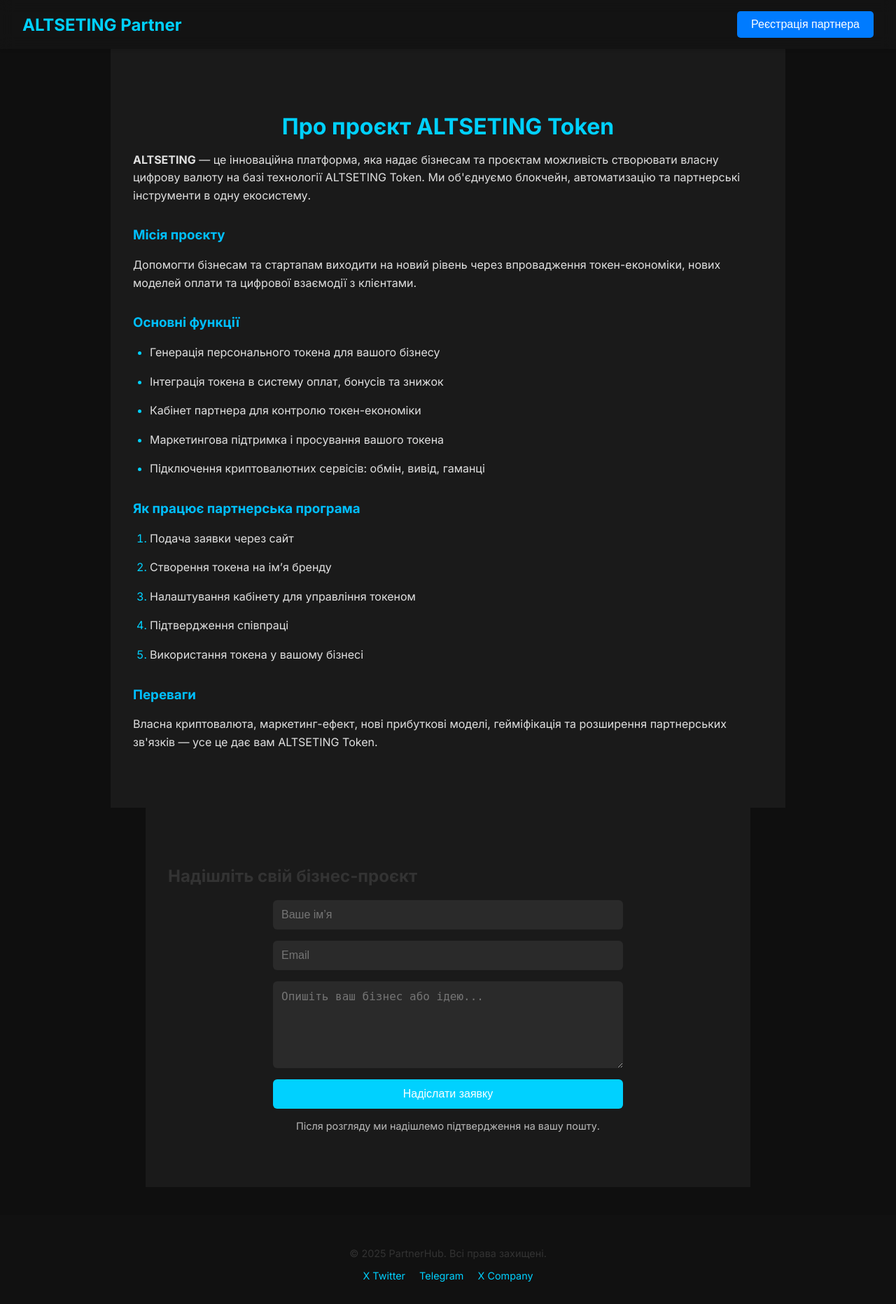
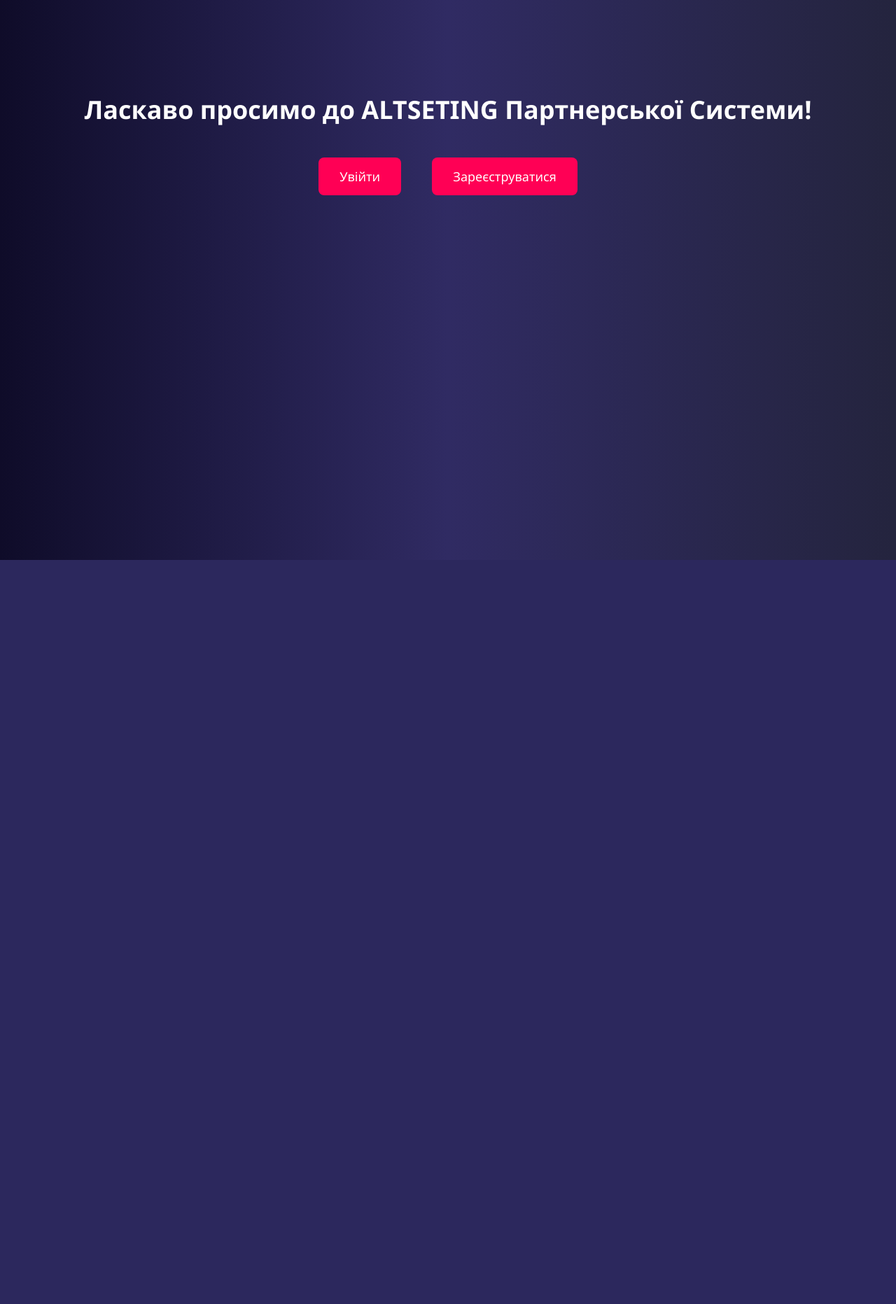
Before and after one commit to Vladislav01192007/ALTSETING-partner, a Flask app: page / in a window 1280 px wide. Shown: the whole page at 70% size. After the commit the page ends 800 px from the top, so only its background shows below. Run offline with Flask 3, Linux system fonts and the light colour scheme.

Commit message:
Update index.html

```diff
--- a/backend/templates/index.html
+++ b/backend/templates/index.html
@@ -2,87 +2,46 @@
 <html lang="uk">
 <head>
   <meta charset="UTF-8">
-  <meta name="viewport" content="width=device-width, initial-scale=1.0">
-  <title>ALTSETING Partner</title>
-  <link rel="icon" type="image/jpeg" href="/static/logo.jpg">
-  <link rel="stylesheet" href="styles.css">
-  <link rel="stylesheet" href="backend/static/styles.css">
-  <link href="https://fonts.googleapis.com/css2?family=Inter:wght@400;700&display=swap" rel="stylesheet">
+  <meta name="viewport" content="width=device-width, initial-scale=1">
+  <title>ALTSETING Партнери</title>
+  <style>
+    body {
+      font-family: 'Segoe UI', sans-serif;
+      background: linear-gradient(to right, #0f0c29, #302b63, #24243e);
+      color: #fff;
+      text-align: center;
+      padding-top: 100px;
+    }
+    h1 {
+      font-size: 36px;
+    }
+    .btn {
+      display: inline-block;
+      margin: 20px;
+      padding: 15px 30px;
+      background-color: #ff0055;
+      border: none;
+      border-radius: 8px;
+      color: white;
+      font-size: 18px;
+      cursor: pointer;
+      text-decoration: none;
+      transition: background-color 0.3s;
+    }
+    .btn:hover {
+      background-color: #e6004c;
+    }
+  </style>
 </head>
 <body>
-  <header class="navbar">
-    <div class="logo">ALTSETING Partner</div>
-    <nav class="nav-links">
-      <button id="register-btn" class="register-btn">Реєстрація партнера</button>
-    </nav>
-  </header>
+  <h1>Ласкаво просимо до ALTSETING Партнерської Системи!</h1>
 
-  <!-- Модальне вікно -->
-  <div id="register-modal" class="modal" style="display: none;">
-    <div class="modal-content">
-      <span id="close-modal" class="close">&times;</span>
-      <h2>Реєстрація партнера</h2>
-      <form id="register-form">
-        <input type="text" name="name" placeholder="Ваше ім’я" required>
-        <input type="email" name="email" placeholder="Email" required>
-        <input type="password" name="password" placeholder="Пароль" required>
-        <input type="text" name="eth_wallet" placeholder="Ethereum гаманець (опціонально)">
-        <input type="text" name="sol_wallet" placeholder="Solana гаманець (опціонально)">
-        <button type="submit">Зареєструватись</button>
-      </form>
-      <p id="form-message" class="form-note"></p>
-      <p>Вже маєте акаунт? <a href="/login">Увійти</a></p>
-    </div>
-  </div>
-
-  <section id="about" class="about">
-    <h2>Про проєкт ALTSETING Token</h2>
-    <p><strong>ALTSETING</strong> — це інноваційна платформа, яка надає бізнесам та проєктам можливість створювати власну цифрову валюту на базі технології ALTSETING Token. Ми об'єднуємо блокчейн, автоматизацію та партнерські інструменти в одну екосистему.</p>
-    <h3>Місія проєкту</h3>
-    <p>Допомогти бізнесам та стартапам виходити на новий рівень через впровадження токен-економіки, нових моделей оплати та цифрової взаємодії з клієнтами.</p>
-    <h3>Основні функції</h3>
-    <ul>
-      <li>Генерація персонального токена для вашого бізнесу</li>
-      <li>Інтеграція токена в систему оплат, бонусів та знижок</li>
-      <li>Кабінет партнера для контролю токен-економіки</li>
-      <li>Маркетингова підтримка і просування вашого токена</li>
-      <li>Підключення криптовалютних сервісів: обмін, вивід, гаманці</li>
-    </ul>
-    <h3>Як працює партнерська програма</h3>
-    <ol>
-      <li>Подача заявки через сайт</li>
-      <li>Створення токена на ім’я бренду</li>
-      <li>Налаштування кабінету для управління токеном</li>
-      <li>Підтвердження співпраці</li>
-      <li>Використання токена у вашому бізнесі</li>
-    </ol>
-    <h3>Переваги</h3>
-    <p>Власна криптовалюта, маркетинг-ефект, нові прибуткові моделі, гейміфікація та розширення партнерських зв'язків — усе це дає вам ALTSETING Token.</p>
-  </section>
-
-  <section id="contact" class="contact">
-    <h2>Надішліть свій бізнес-проєкт</h2>
-    <form action="https://formspree.io/f/mnnvzjbp" method="POST">
-      <input type="text" name="name" placeholder="Ваше ім’я" required>
-      <input type="email" name="email" placeholder="Email" required>
-      <textarea name="message" placeholder="Опишіть ваш бізнес або ідею..." required></textarea>
-      <button type="submit">Надіслати заявку</button>
-    </form>
-    <p class="form-note">Після розгляду ми надішлемо підтвердження на вашу пошту.</p>
-  </section>
-
-  <footer class="footer">
-    <p>© 2025 PartnerHub. Всі права захищені.</p>
-    <div class="social">
-      <a href="https://x.com/altseting?s=21">X Twitter</a>
-      <a href="https://t.me/ALTsetingtoken">Telegram</a>
-      <a href="https://x.com/altseting_com?s=21">X Company</a>
-    </div>
-  </footer>
-
-  <script src="backend/static/script.js"></script>
+  {% if 'partner_id' in session %}
+    <p>Ви увійшли як партнер №{{ session['partner_id'] }}.</p>
+    <a class="btn" href="{{ url_for('dashboard.dashboard') }}">Перейти в кабінет</a>
+  {% else %}
+    <a class="btn" href="{{ url_for('auth.login') }}">Увійти</a>
+    <a class="btn" href="{{ url_for('auth.register') }}">Зареєструватися</a>
+  {% endif %}
 </body>
 </html>
-  <script src="script.js"></script>
-</body>
-</html>
```
